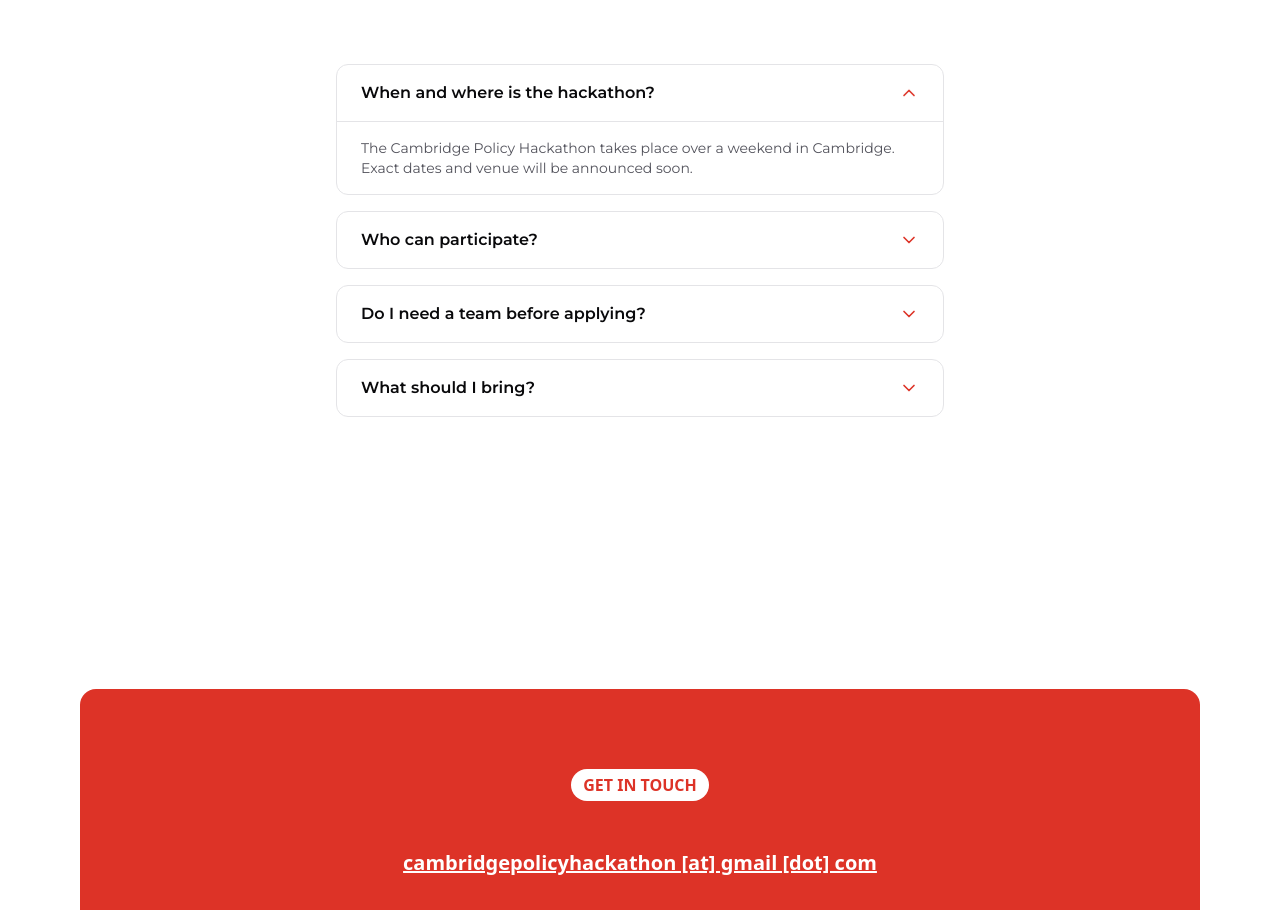
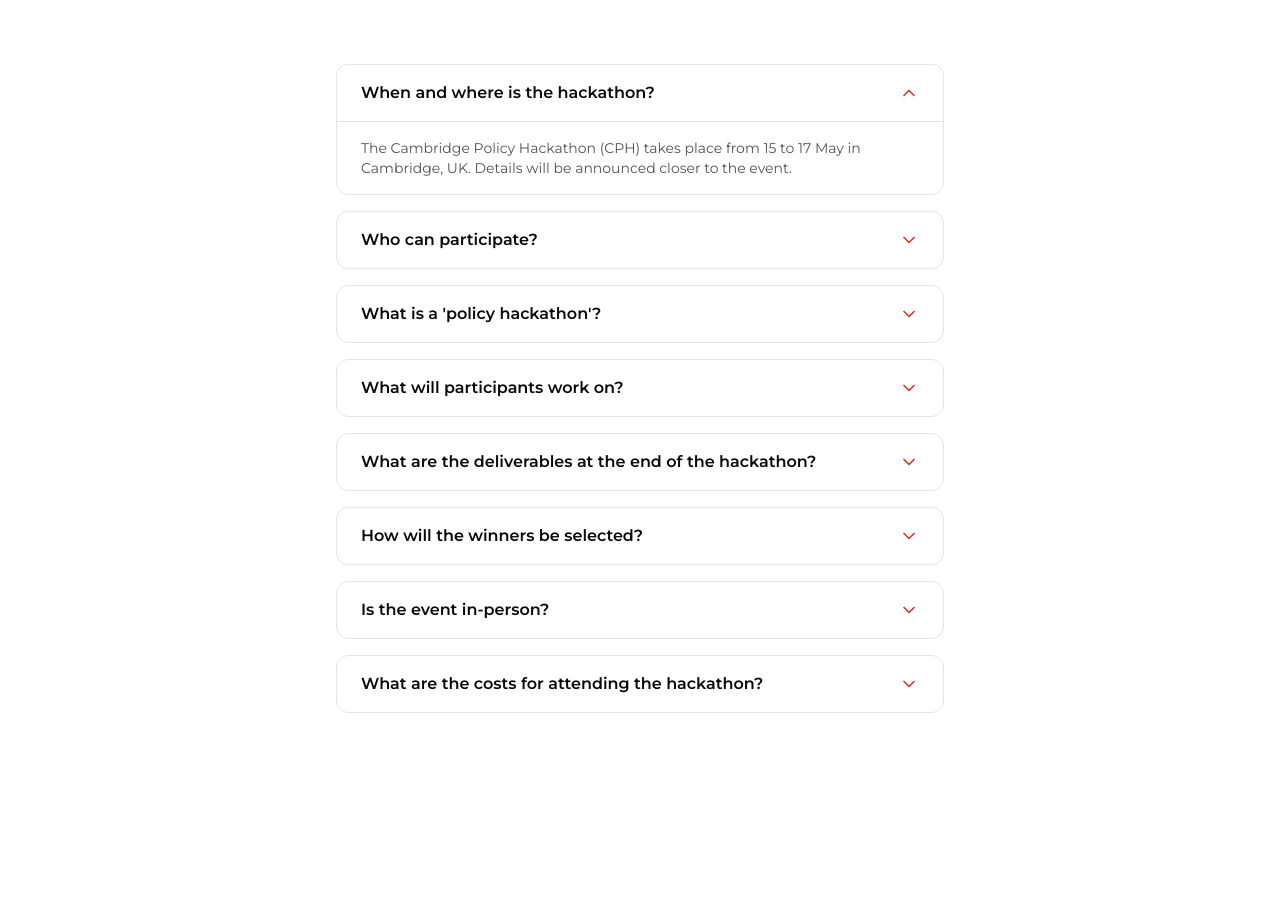
Before and after one commit to cambridgepolicyhackathon/cambridgepolicyhackathon.github.io, a Next.js app: page /faq in a window 1280 px wide. Shown: the part 560-1470 px from the top of the page. Built offline with nearby package versions, Linux system fonts and the light colour scheme.

Commit message:
Update faq.ts

```diff
--- a/src/data/faq.ts
+++ b/src/data/faq.ts
@@ -7,21 +7,41 @@ export const FAQ_ITEMS: FaqItem[] = [
   {
     question: "When and where is the hackathon?",
     answer:
-      "The Cambridge Policy Hackathon takes place over a weekend in Cambridge. Exact dates and venue will be announced soon.",
+      "The Cambridge Policy Hackathon (CPH) takes place from 15 to 17 May in Cambridge, UK. Details will be announced closer to the event.",
   },
   {
     question: "Who can participate?",
     answer:
-      "Anyone with an interest in policy, technology, or social impact is welcome. We encourage diverse teams mixing policymakers, researchers, developers, and designers.",
+      "We welcome anyone with a strong interest in interdisciplinary and evidence-based policymaking. Technical skills (e.g., programming) are not strictly required. While we generally target university students and young professionals, anyone can register as participant. Students from various study backgrounds are welcome to participate.",
   },
   {
-    question: "Do I need a team before applying?",
+    question: "What is a 'policy hackathon'?",
     answer:
-      "You can apply as an individual or with a team. We will also run team-forming sessions before the event for those who want to find teammates.",
+      "A policy hackathon takes on the format of a traditional hackathon, but with a broader and socially-oriented focus on creating policy rather than only technical applications or code solutions. Therefore, while we welcome designs or demos of technical solutions that could enhance policymaking, they are not mandatory. The emphasis of the event is on crafting innovative, evidence-based, and impactful policy proposals, in many cases also enhanced by rigorous data analysis.",
   },
   {
-    question: "What should I bring?",
+    question: "What will participants work on?",
     answer:
-      "A laptop, curiosity, and a willingness to collaborate. We provide wifi, meals, and a supportive environment.",
+      "Teams select one of the five policy themes they would want work on. Each policy theme has a specific challenge case provided by a policy stakeholder and organizations that work on pressing societal issues. Throughout the weekend, teams will develop evidence-based policy proposals to tackle the case within their policy theme.",
+  },
+  {
+    question: "What are the deliverables at the end of the hackathon?",
+    answer:
+      "Teams are expected to write an actionable policy proposal, while also presenting their work to the audience and judge panel in a concise, 3-minute pitch at the end of the hackathon. Some cases may ask teams to create a tool or application.",
+  },
+  {
+    question: "How will the winners be selected?",
+    answer:
+      "A diverse judge panel will read the policy briefs and listen to the final pitches. The winners are selected based the judges' rating and guidance of an evaluation rubric.",
+  },
+  {
+    question: "Is the event in-person?",
+    answer:
+      "Yes, the HPH is an in-person event and we do not offer any online attendance options.",
+  },
+  {
+    question: "What are the costs for attending the hackathon?",
+    answer:
+      "Participation in the hackathon is free of charge. However, participants are responsible for covering their own travel and accommodation expenses.",
   },
 ];
```
